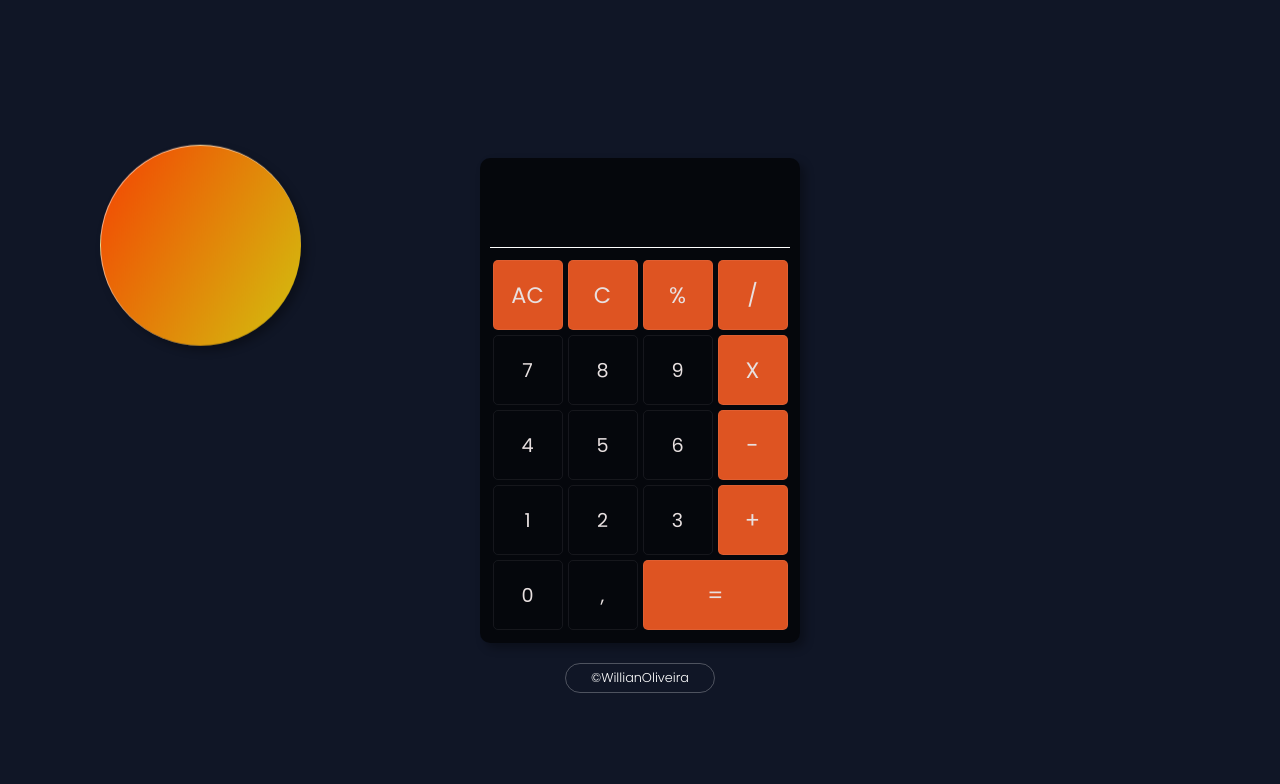
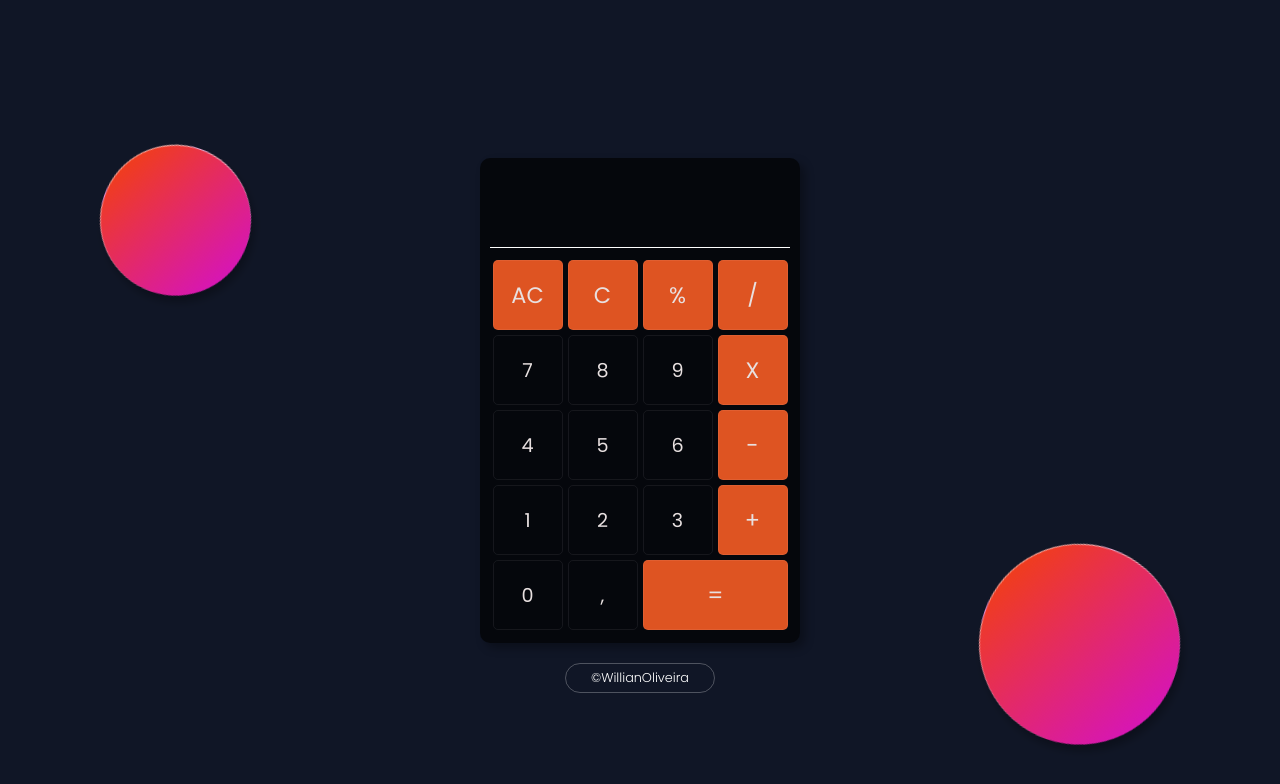
Before and after one commit to WillianOL/Calculadora-JS, a plain HTML site: page assets/index.html in a window 1280 px wide. Drawn offline with nearby package versions, Linux system fonts and the light colour scheme.

Commit message:
Update index.css

```diff
--- a/styles/index.css
+++ b/styles/index.css
@@ -1,11 +1,11 @@
-*{
+* {
     margin: 0px;
     padding: 0px;
     box-sizing: border-box;
     font-family: "Poppins", sans-serif;
 }
 
-body{
+body {
     display: flex;
     align-items: center;
     justify-content: center;
@@ -15,15 +15,30 @@ body{
     background-color: #101626;
 }
 
-body::after{
+body::after {
+    content: " ";
+    position: absolute;
+    width: 150px;
+    height: 150px;
+    border-radius: 50%;
+    left: 100px;
+    top: 100px;
+    background: linear-gradient(120deg, #f44303, #d20fcf);
+    box-shadow: 5px 5px 10px rgba(0, 0, 0, 0.318);
+    border-left: 1px solid rgba(255, 255, 255, 0.525);
+    border-top: 1px solid rgba(255, 255, 255, 0.641);
+    animation: bolAnimation 7s ease infinite alternate;
+}
+
+body::before {
     content: " ";
     position: absolute;
     width: 200px;
     height: 200px;
     border-radius: 50%;
-    left: 100px;
-    top: 100px;
-    background: linear-gradient(120deg, #f44303, #d2c20f);
+    right: 100px;
+    bottom: 100px;
+    background: linear-gradient(120deg, #f44303, #d20fcf);
     box-shadow: 5px 5px 10px rgba(0, 0, 0, 0.318);
     border-left: 1px solid rgba(255, 255, 255, 0.525);
     border-top: 1px solid rgba(255, 255, 255, 0.641);
@@ -32,15 +47,15 @@ body::after{
 
 @keyframes bolAnimation {
     from {
-        transform: translateY(-50px);
+        transform: translateY(-50px) rotate(360deg);
     }
 
     to {
-        transform: translateY(50px);
+        transform: translateY(50px) rotate(0deg);
     }
 }
 
-.container{
+.container {
     background-color: rgba(0, 0, 0, 0.668);
     box-shadow: 5px 5px 10px rgba(0, 0, 0, 0.319);
     padding: 10px;
@@ -50,7 +65,7 @@ body::after{
     z-index: 1000;
 }
 
-.container cite{
+.container cite {
     position: absolute;
     color: white;
     font-weight: 300;
@@ -63,10 +78,10 @@ body::after{
     width: 150px;
     text-align: center;
     border-radius: 20px;
-    font-size: .8em;
+    font-size: 0.8em;
 }
 
-.result{
+.result {
     height: 80px;
     padding: 10px;
     margin-bottom: 10px;
@@ -79,23 +94,23 @@ body::after{
     max-width: 300px;
 }
 
-.result::-webkit-scrollbar{
+.result::-webkit-scrollbar {
     margin: 10px;
     height: 10px;
     background-color: transparent;
 }
 
-.result::-webkit-scrollbar-thumb{
+.result::-webkit-scrollbar-thumb {
     background-color: rgba(255, 255, 255, 0.241);
     border-radius: 20px;
     cursor: pointer;
 }
 
-.calculatorBtns{
+.calculatorBtns {
     border-collapse: collapse;
 }
 
-.btn{
+.btn {
     width: 70px;
     height: 70px;
     margin: 2.5px;
@@ -105,22 +120,22 @@ body::after{
     font-size: 1.2em;
     background: none;
     color: rgb(232, 224, 224);
-    transition: .3s ease;
+    transition: 0.3s ease;
 }
 
-.btn:hover{
+.btn:hover {
     background-color: rgba(255, 255, 255, 0.201);
 }
 
-.specialCaracter{
+.specialCaracter {
     background-color: #de5422;
     font-size: 1.4em;
 }
 
-.specialCaracter:hover{
+.specialCaracter:hover {
     background-color: #8d2a06;
 }
 
-.operar{
+.operar {
     width: 97%;
 }
```
